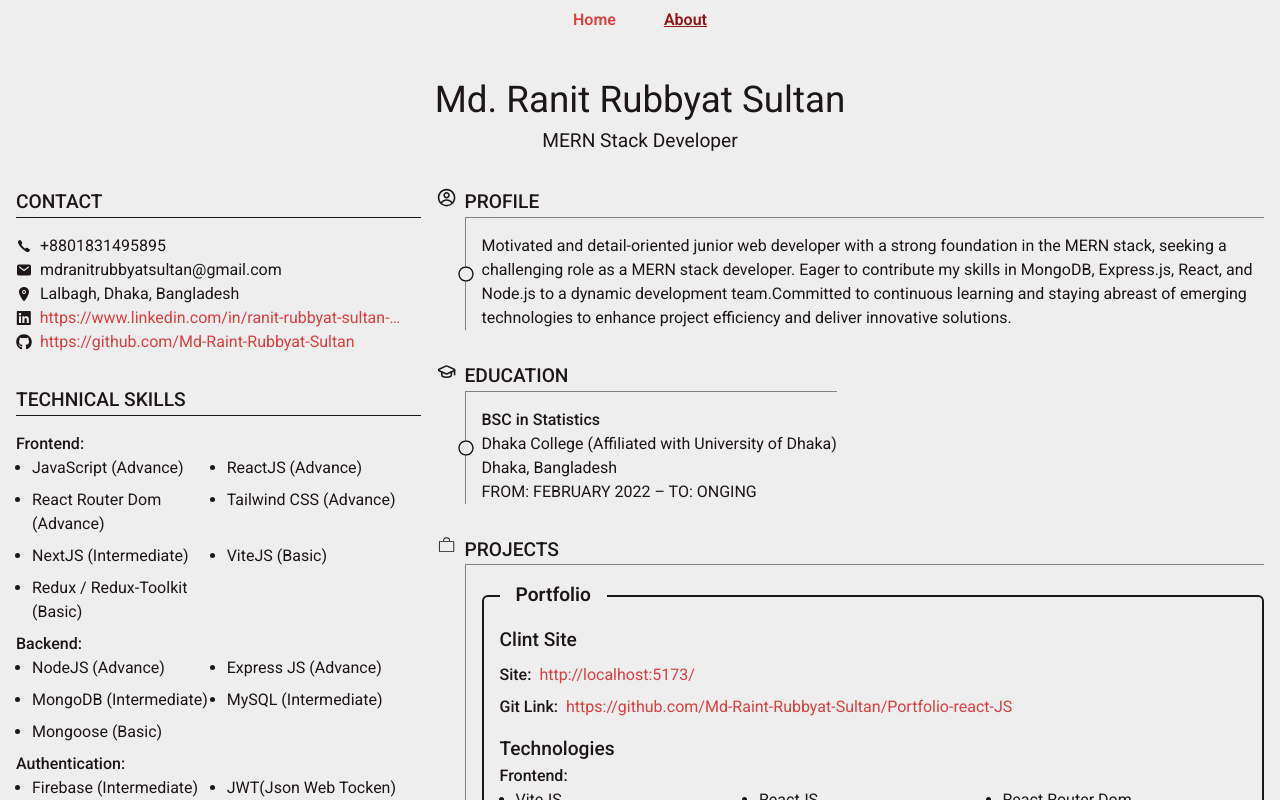
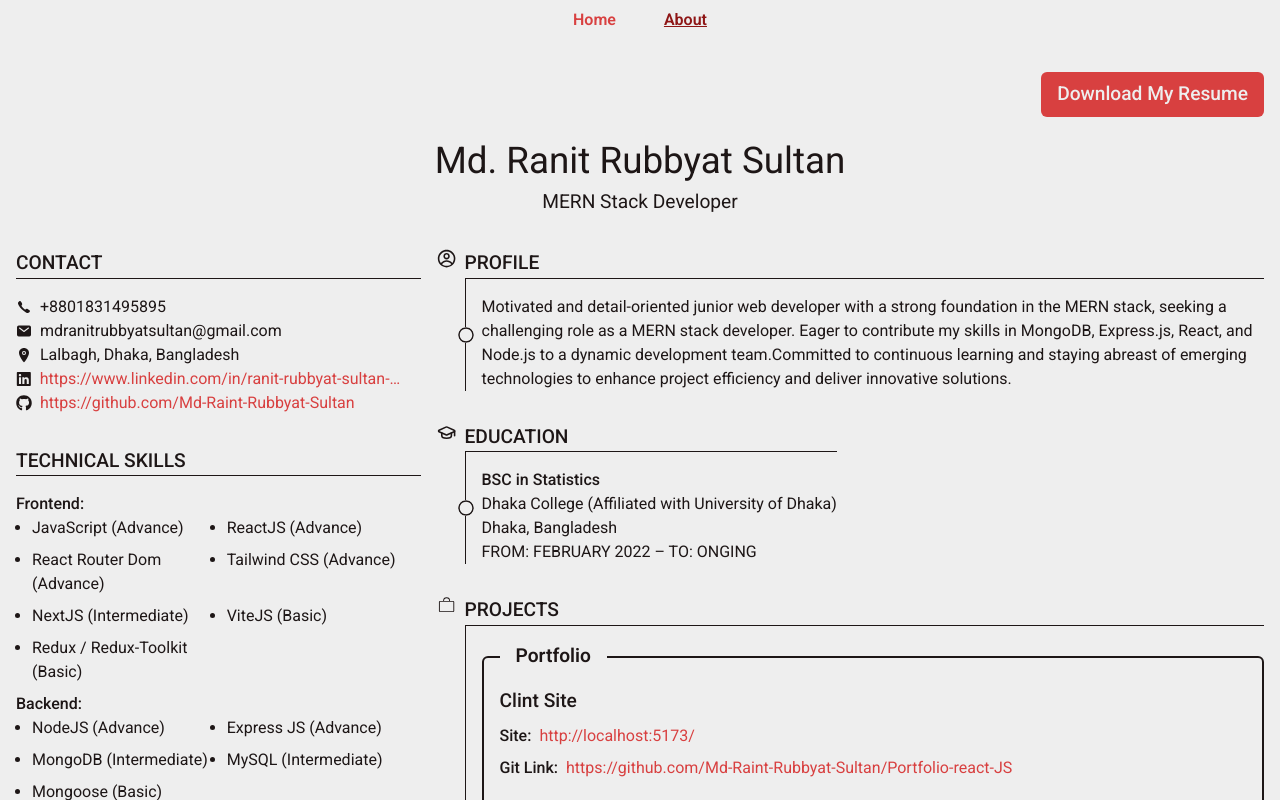
Before and after one commit to Md-Raint-Rubbyat-Sultan/Portfolio-react-JS, a React (Vite) app: page /about in a window 1280 px wide. Shown: the top 800 px of the page. Built offline with nearby package versions, Linux system fonts and the light colour scheme.

Commit message:
it seems the download button is not working perfectly

```diff
--- a/package.json
+++ b/package.json
@@ -12,6 +12,8 @@
   "dependencies": {
     "@tailwindcss/vite": "^4.0.6",
     "dotenv": "^16.4.7",
+    "jspdf": "^3.0.0",
+    "jspdf-autotable": "^5.0.2",
     "prop-types": "^15.8.1",
     "react": "^19.0.0",
     "react-dom": "^19.0.0",
--- a/src/pages/About/About.jsx
+++ b/src/pages/About/About.jsx
@@ -1,4 +1,4 @@
-import React, { useEffect, useState } from "react";
+import React, { useEffect, useRef, useState } from "react";
 import { CgProfile } from "react-icons/cg";
 import { FaRegCircle, FaLinkedin, FaGithub } from "react-icons/fa";
 import { IoIosCall } from "react-icons/io";
@@ -10,9 +10,11 @@ import TechSkills from "../../components/shared/TechSkills/TechSkills";
 import projectsDB from "/public/db/ProjectsDB.js";
 import ProjectsCards from "../../components/shared/ProjectCards/ProjectsCards";
 import toCapital from "../../Constants/toCapital";
+import jsPDF from "jspdf";
 
 const About = () => {
   const [adminData, setAdminData] = useState({});
+  const resumeRef = useRef(); // Reference to the content div
 
   const getAdminData = async () => {
     const req = await fetch("./public/db/adminData.json");
@@ -26,8 +28,46 @@ const About = () => {
 
   // console.log(adminData);
 
+  // pdf download
+  const handleDownloadPDF = () => {
+    const input = resumeRef.current;
+
+    const pdf = new jsPDF("p", "mm", "a4");
+
+    // Use the html method to add HTML content to the PDF
+    pdf.html(input, {
+      callback: function (pdf) {
+        pdf.save("about.pdf");
+      },
+      x: 10,
+      y: 10,
+      width: 190, // A4 width in mm (210mm - 20mm margins)
+      windowWidth: input.scrollWidth, // Use the width of the content
+      html2canvas: {
+        backgroundColor: "#eeeeee", // Prevents background issues
+        useCORS: true, // Fixes cross-origin images
+        // ignoreElements: (element) => {
+        //   // Ignore elements that might have unsupported colors
+        //   const styles = window.getComputedStyle(element);
+        //   return (
+        //     styles.color === "transparent" ||
+        //     styles.color.includes("rgba(0, 0, 0, 0)")
+        //   );
+        // },
+      },
+    });
+  };
+
   return (
-    <section className="my-fluid-m space-y-fluid-m relative">
+    <section className="my-fluid-m space-y-fluid relative">
+      <div className="text-right">
+        <button onClick={handleDownloadPDF} className="btn-prime">
+          Download My Resume
+        </button>
+      </div>
+      {/* mian resume */}
+      <div ref={resumeRef} className="space-y-fluid-m bg-final text-prime">
+        {/* intro */}
         <div className="flex flex-col justify-center items-center">
           <p className="text-fluid-m">{adminData?.profile?.name}</p>
           <p className="text-fluid">{adminData?.profile?.title}</p>
@@ -119,7 +159,7 @@ const About = () => {
               </div>
               <article>
                 <h3 className="text-fluid font-medium">PROFILE</h3>
-              <div className="border-l border-t border-prime/50 relative">
+                <div className="border-l border-t border-prime relative">
                   <FaRegCircle className="text-fluid-xs bg-final rounded-full absolute top-1/2 -translate-y-1/2 -translate-x-1/2" />
                   <p className="text-fluid-xs pl-fluid pt-fluid">
                     {adminData?.profile?.description}
@@ -134,7 +174,7 @@ const About = () => {
               </div>
               <div>
                 <h3 className="text-fluid font-medium">EDUCATION</h3>
-              <div className="border-l border-t border-prime/50 relative">
+                <div className="border-l border-t border-prime relative">
                   <FaRegCircle className="text-fluid-xs bg-final rounded-full absolute top-1/2 -translate-y-1/2 -translate-x-1/2" />
                   <div className="text-fluid-xs pl-fluid pt-fluid">
                     <article>
@@ -159,7 +199,7 @@ const About = () => {
                 </div>
                 <div>
                   <h3 className="text-fluid font-medium">PROJECTS</h3>
-                <div className="border-l border-t border-prime/50 relative">
+                  <div className="border-l border-t border-prime relative">
                     <FaRegCircle className="text-fluid-xs bg-final rounded-full absolute top-1/2 -translate-y-1/2 -translate-x-1/2" />
                     <div className="pl-fluid pt-fluid">
                       {projectsDB?.map((project, idx) => (
@@ -181,6 +221,7 @@ const About = () => {
             </div>
           </div>
         </div>
+      </div>
     </section>
   );
 };
```
Also changed, not shown: 1 other file (tests, documents, lock files or other folders). Lines whose indentation alone changed are shown as unchanged.
